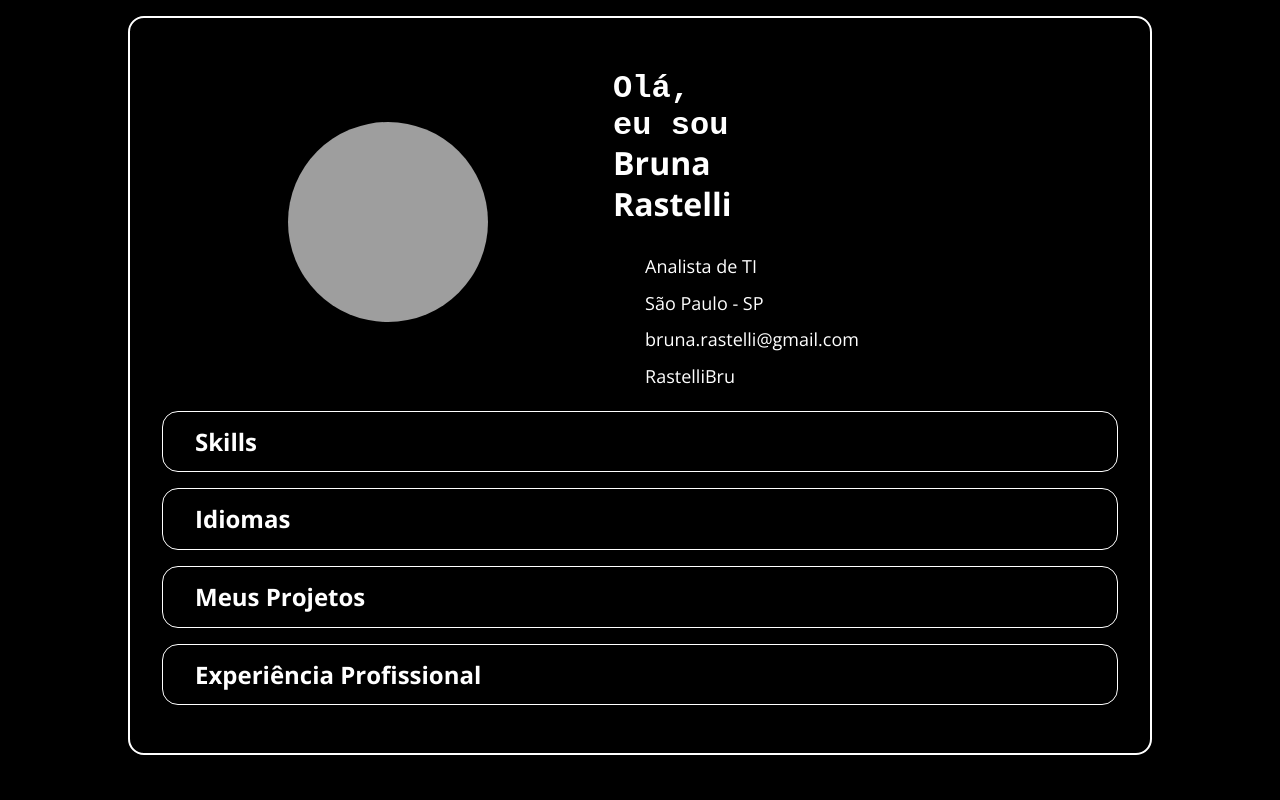
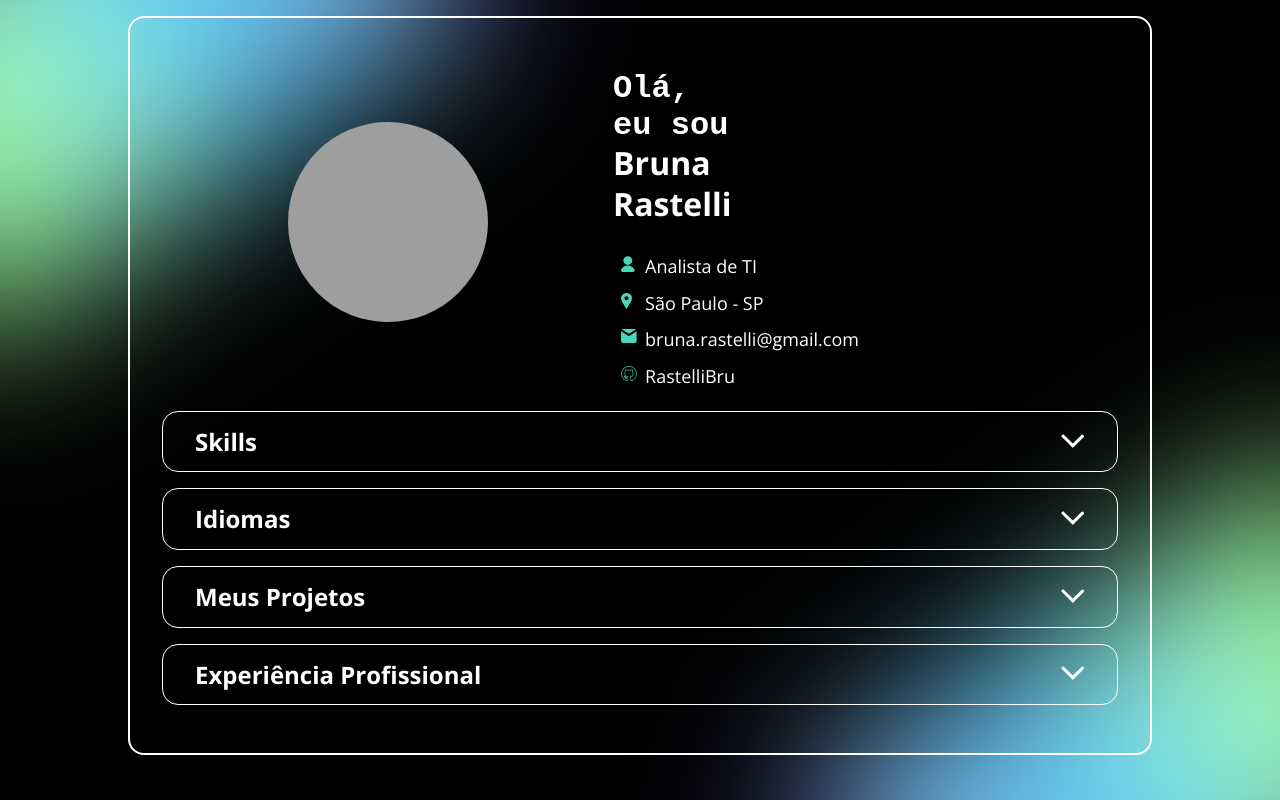
Before and after one commit to RastelliBru/portifolio, a plain HTML site: page index.html in a window 1280 px wide. Drawn offline with nearby package versions, Linux system fonts and the light colour scheme; the site is published under a folder, as on GitHub Pages, so addresses that start at the root find nothing; grey boxes are pictures that could not be loaded; a web font is replaced by a local one.

Commit message:
atualizando para caminho relativo

```diff
--- a/assets/css/acordeon.css
+++ b/assets/css/acordeon.css
@@ -48,7 +48,7 @@
     height: 1rem;
     background-repeat: no-repeat;
     background-size: contain;
-    background-image: url('/assets/img/svg/icon.svg');
+    background-image: url('../img/svg/icon.svg');
     transition: 0.25s;
 }
 
--- a/assets/css/experience.css
+++ b/assets/css/experience.css
@@ -23,6 +23,6 @@
     height: 1rem;
     background-repeat: no-repeat;
     background-size: contain;
-    background-image: url('/assets/img/svg/calendar.svg');
+    background-image: url('../img/svg/calendar.svg');
     margin-right: .5rem;
 }
--- a/assets/css/global.css
+++ b/assets/css/global.css
@@ -28,7 +28,7 @@ body {
 .main::before,
 .main::after{
     content: '';
-    background-image: url(/assets/img/svg/backgroundLeft.svg);
+    background-image: url(../img/svg/backgroundLeft.svg);
     background-repeat: no-repeat;
     background-size: contain;
     width: 140vw;
--- a/assets/css/header.css
+++ b/assets/css/header.css
@@ -41,21 +41,21 @@
 }
 
 .information .job::before {
-    background-image: url('/assets/img/svg/people.svg');
+    background-image: url('../img/svg/people.svg');
 
 }
 
 .information .location::before {
-    background-image: url('/assets/img/svg/place.svg');
+    background-image: url('../img/svg/place.svg');
 
 }
 
 .information .email::before {
-    background-image: url('/assets/img/svg/email.svg');
+    background-image: url('../img/svg/email.svg');
 }
 
 .information .github::before {
-    background-image: url('/assets/img/svg/VectorGitInfo.svg');
+    background-image: url('../img/svg/VectorGitInfo.svg');
 }
 
 @media only screen and (min-width: 768px) {
--- a/assets/css/languages.css
+++ b/assets/css/languages.css
@@ -24,6 +24,6 @@
     height: 1rem;
     background-repeat: no-repeat;
     background-size: contain;
-    background-image: url('/assets/img/svg/check.svg');
+    background-image: url('../img/svg/check.svg');
     margin-right: .5rem;
 }
--- a/assets/css/portfolio.css
+++ b/assets/css/portfolio.css
@@ -36,6 +36,6 @@
     height: 1rem;
     background-repeat: no-repeat;
     background-size: contain;
-    background-image: url('/assets/img/svg/githubIcon.svg');
+    background-image: url('../img/svg/githubIcon.svg');
     margin-right: .5rem;
 }
```
